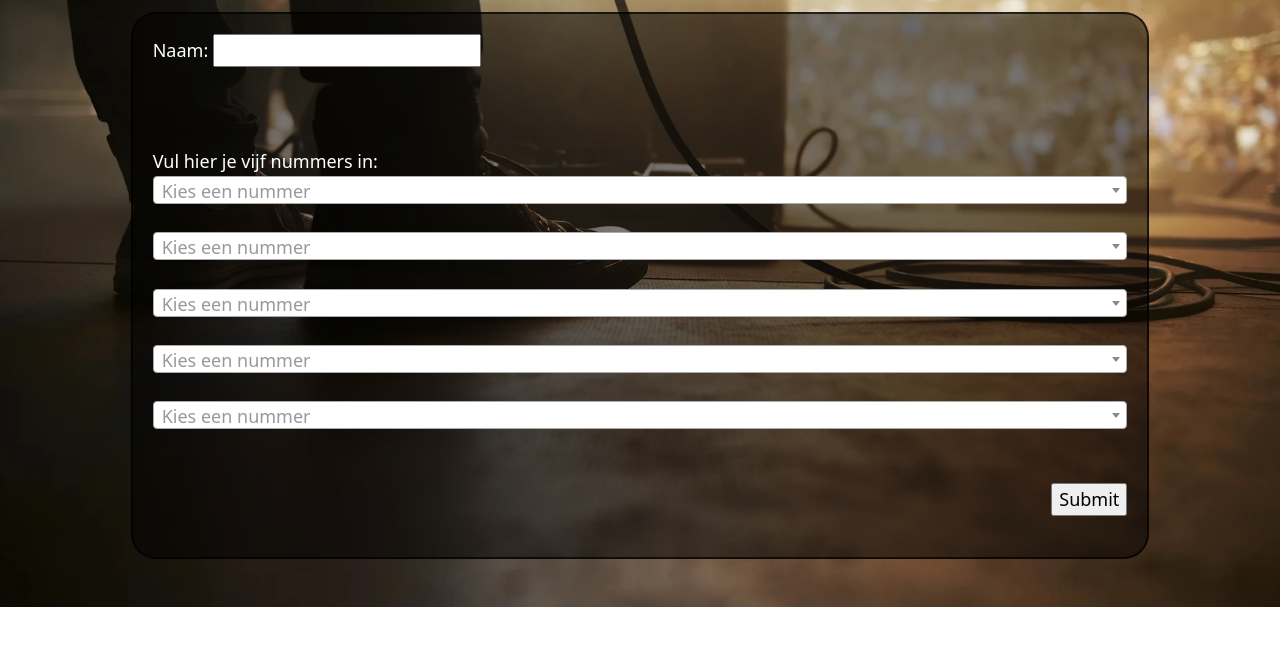
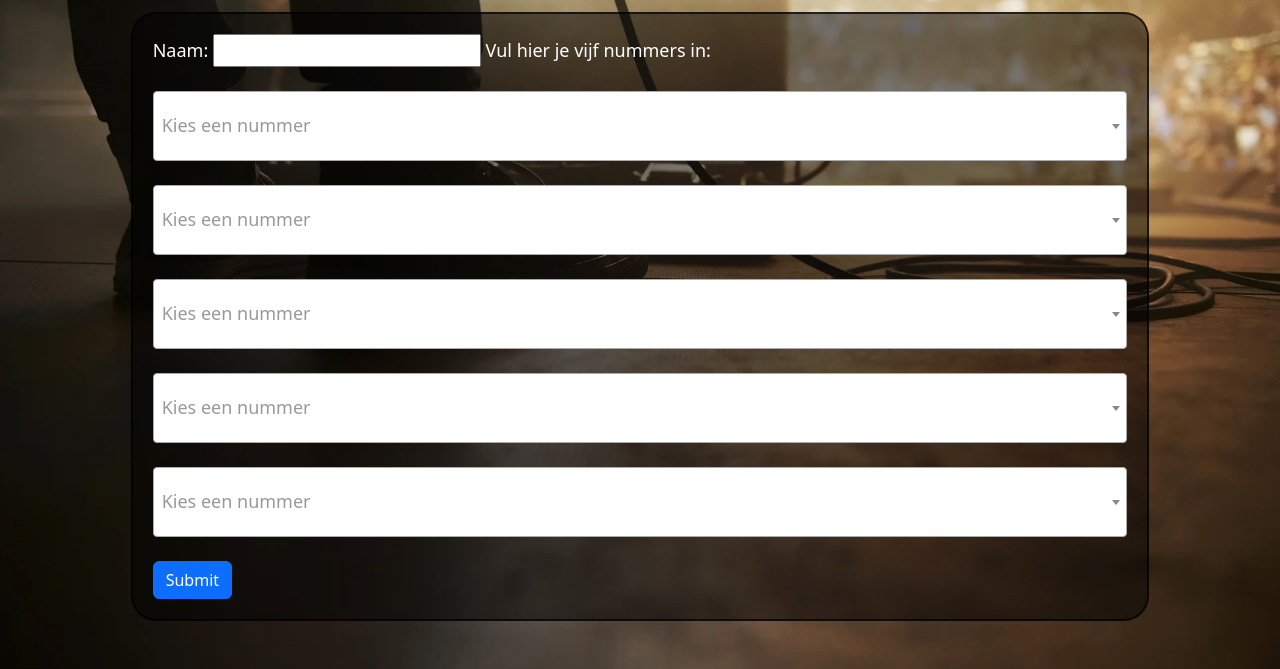
Before and after one commit to jur-clerkx/popell_top100, a Django app: page /stemmen/ in a window 1280 px wide. Shown: the part 197-866 px from the top of the page. Before the commit the page ends 804 px from the top, so only its background shows below. Run offline with Django 4.2, Linux system fonts and the light colour scheme; some libraries are stand-ins or nearby versions.

Commit message:
Improve selection block appearance

```diff
--- /dev/null
+++ b/core/static/css/vote.css
@@ -0,0 +1,51 @@
+.select_song {
+    width: 100%;
+}
+
+.selection_result_image {
+    width: 50px;
+    height: 50px;
+    margin-right: 10px;
+    float: left;
+}
+
+.selection_result_track_name {
+    font-weight: bold;
+    font-size: 1.2em;
+}
+
+.selection_result_track_artist {
+    font-size: 0.9em;
+}
+
+.select2-selection__rendered {
+    line-height: 66px !important;
+}
+.select2-container .select2-selection--single {
+    height: 70px !important;
+}
+.select2-selection__arrow {
+    height: 68px !important;
+}
+
+.selection_container {
+    line-height: 1.5em;
+}
+
+.selection_image {
+    width: 64px;
+    height: 64px;
+    margin-top: 2px;
+    margin-right: 10px;
+    float: left;
+}
+
+.selection_track_name {
+    margin-top: 15px;
+    font-weight: bold;
+    font-size: 1.3em;
+}
+
+.selection_track_artist {
+    font-size: 1em;
+}
--- a/core/templates/vote.html
+++ b/core/templates/vote.html
@@ -1,10 +1,10 @@
 {% extends "base.html" %}
+{% load static %}
 
 {% block title %}Stemmen{% endblock %}
 
 {% block imports %}
-
-    {% load static %}
+    <link href="{% static 'css/vote.css' %}" rel="stylesheet">
     <script>
         var csrftoken = '{{ csrf_token }}';
     </script>
@@ -16,20 +16,35 @@
     <script src="https://cdn.jsdelivr.net/npm/select2@4.1.0-rc.0/dist/js/i18n/nl.js"></script>
 
     <script>
-        function formatState(state) {
+        function formatStateResult(state) {
             if (!state.id) {
                 return state.text;
             }
             return $(
-                '<span><img src="' + state.image + '" width="25px"/>' + state.text + '</span>'
-            )//TODO: improve template styling and add selection template
+                '<img src="' + state.image + '" class="selection_result_image"/>' +
+                '<span class="selection_result_track_name">' + state.track_name + '</span> <br/>' +
+                '<span class="selection_result_track_artist">' + state.track_artist + '</span>'
+            )
+        }
+
+        function formatStateSelection(state) {
+            if (!state.id) {
+                return state.text;
+            }
+            return $(
+                '<div class="selection_container">' +
+                '<img src="' + state.image + '" class="selection_image"/>' +
+                '<span class="selection_track_name">' + state.track_name + '</span> <br/>' +
+                '<span class="selection_track_artist">' + state.track_artist + '</span>' +
+                '</div>'
+            )
         }
 
         $(document).ready(function () {
-            $('.js-example-basic-single').select2({
+            $('.select_song').select2({
                 placeholder: 'Kies een nummer',
-                minimumInputLength: 2,
-                width: '100%',
+                minimumInputLength: 1,
+                width: 'resolve',
                 "language": "nl",
                 ajax: {
                     url: '{% url 'core:api-search' %}',
@@ -39,8 +54,8 @@
                         };
                     }
                 },
-                templateResult: formatState,
-                templateSelection: formatState,
+                templateResult: formatStateResult,
+                templateSelection: formatStateSelection,
             });
         });
     </script>
@@ -49,97 +64,30 @@
 {% block content %}
     <form id="voteform" action="/top100/thanks" method="post">
         {% csrf_token %}
-        <div id="name_logo_container">
-
-            <div id="name_input_div">
-                <label for="name">Naam:</label>
-                <input type="text" name="name" id="name" value="">
+        <label for="name">Naam:</label>
+        <input type="text" name="name" id="name" value="">
+        Vul hier je vijf nummers in:
+        <div class="my-4">
+            <div id="entry_0" class="my-4 song_input">
+                <select class="select_song" name="song_0" id="song_0"></select>
             </div>
-        </div>
-        <br>
-        <br/>
-        <br/>
-        Vul hier je vijf nummers in:
-        <div id="song_input_div">
-            <div id="entry_0" class="song_input">
-                <select class="js-example-basic-single select_song" name="song_0" id="song_0"></select>
-            </div>
-            <br/>
-            <div id="entry_1" class="song_input">
-                <select class="js-example-basic-single select_song" name="song_1" id="song_1"></select>
+            <div id="entry_1" class="my-4 song_input">
+                <select class="select_song" name="song_1" id="song_1"></select>
                 <input type="hidden" name="uri_1" id="song_1_uri">
             </div>
-            <br/>
-            <div id="entry_2" class="song_input">
-                <select class="js-example-basic-single select_song" name="song_2" id="song_2"></select>
+            <div id="entry_2" class="my-4 song_input">
+                <select class="select_song" name="song_2" id="song_2"></select>
                 <input type="hidden" name="uri_2" id="song_2_uri">
             </div>
-            <br/>
-            <div id="entry_3" class="song_input">
-                <select class="js-example-basic-single select_song" name="song_3" id="song_3"></select>
+            <div id="entry_3" class="my-4 song_input">
+                <select class="select_song" name="song_3" id="song_3"></select>
                 <input type="hidden" name="uri_3" id="song_3_uri">
             </div>
-            <br/>
-            <div id="entry_4" class="song_input">
-                <select class="js-example-basic-single select_song" name="song_4" id="song_4"></select>
+            <div id="entry_4" class="my-4 song_input">
+                <select class="select_song" name="song_4" id="song_4"></select>
                 <input type="hidden" name="uri_4" id="song_4_uri">
             </div>
         </div>
-        <br/>
-        <br/>
-        <input type="submit" style="float:right" class="custom_button">
-        <br/>
-        <br/>
+        <input type="submit" class="btn btn-primary">
     </form>
-    <!--Form for when user inputs custom song-->
-    <!-- The Modal -->
-    <div id="myModal" class="modal">
-
-        <!-- Modal content -->
-        <div class="modal-content">
-            <span id="close_span">✖</span>
-            <div class="modal-body">
-                <b>Let op:</b> Stem, als het kan, op de versie van het nummer dat op Spotify staat/al in de resultaten
-                voor komt.
-                <br/>
-                <div>
-                    <div id="input_div">
-                        <p><label for="custom_song_title">Titel</label><input type="text" size="30"
-                                                                              name="custom_song_title"
-                                                                              id="custom_song_title"/></p>
-                        <p><label for="custom_artist_name">Artiest</label><input type="text" size="30"
-                                                                                 name="custom_artist_name"
-                                                                                 id="custom_artist_name"/></p>
-                    </div>
-                    <div id="loading_div">
-                        <br/>
-                        <img src="{% static 'img/loading.gif' %}" alt="Loading" height="42" width="42">
-                        <br/>
-                        <div id="valid_song_placeholder">Validating INPUT_SONG</div>
-                    </div>
-                    <div id="found_songs_div">
-                        <br/>
-                        De volgende liedjes lijken erg veel op het door jou ingevulde liedje: <br/>
-                        <select class="js-example-basic-single" name="custom_found_song" id="custom_found_song"
-                                style="width:300px"></select>
-                        <input type="hidden" name="uri_custom" id="custom_found_uri">
-                    </div>
-                </div>
-                <div id="button_song_found_div">
-                    <p>
-                        <button type="button" onclick="replaceOwnSongWithFound()" class="custom_button">Bovenstaand
-                            liedje toevoegen
-                        </button>
-                        of <a class="secondary_choice" onclick="addOwnCustomSong()" href="">Toch eigen liedje
-                        toevoegen</a></p>
-                </div>
-                <div id="button_div">
-                    <p>
-                        <button type="button" class="custom_button" onclick="addSong()">Toevoegen</button>
-                        of <a class="secondary_choice" id="close_modal" href="/">Annuleren</a></p>
-                </div>
-            </div>
-        </div>
-
-    </div>
 {% endblock %}
--- a/core/views.py
+++ b/core/views.py
@@ -1,10 +1,8 @@
-import json
 import os
 import spotipy
 from django.http import JsonResponse
 from spotipy.oauth2 import SpotifyClientCredentials
 
-from django.shortcuts import render
 from django.views.generic import TemplateView
 
 
@@ -25,14 +23,15 @@ spotipy_credentials = SpotifyClientCredentials(
 def spotipy_search(request):
     q = request.GET.get("q")
     spotify = spotipy.Spotify(client_credentials_manager=spotipy_credentials)
-    search_result = spotify.search(q=q, limit=5, type="track", market="NL")
+    search_result = spotify.search(q=q, limit=10, type="track", market="NL")
     found_tracks = search_result["tracks"]["items"]
     formatted_results = []
     for track in found_tracks:
         formatted_results.append(
             {
                 "id": track["uri"],
-                "text": track["name"] + " - " + track["artists"][0]["name"],
+                "track_name": track["name"],
+                "track_artist": track["artists"][0]["name"],
                 "image": track["album"]["images"][0]["url"],
             }
         )
```
